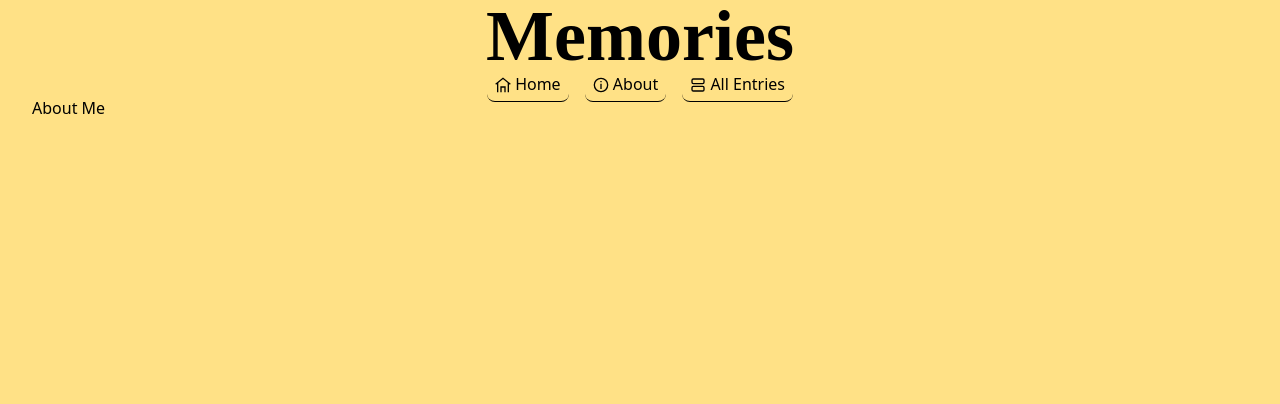
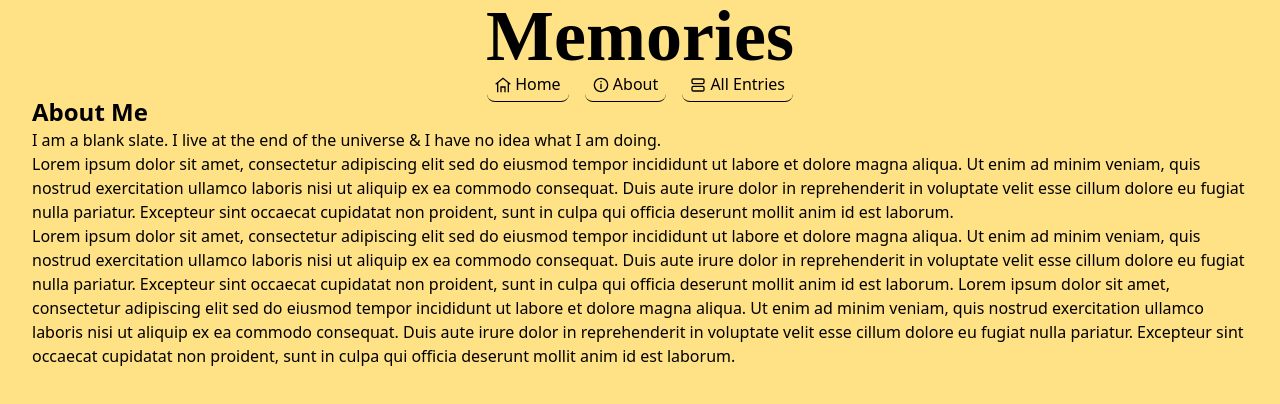
Before and after one commit to Duke0404/Memories-Frontend, a React (Create React App) app: page /about in a window 1280 px wide. Shown: the top 404 px of the page. Built offline with nearby package versions, Linux system fonts and the light colour scheme.

Commit message:
Added styles & placeholder text to front pages

```diff
--- a/src/Pages/About/About.tsx
+++ b/src/Pages/About/About.tsx
@@ -1,6 +1,25 @@
 const About = (): JSX.Element => (
     <>
-        <h1>About Me</h1>
+        <h1
+            className="
+                text-2xl
+                font-semibold
+            "
+        >
+            About Me
+        </h1>
+
+        <p>
+            I am a blank slate. I live at the end of the universe & I have no idea what I am doing.
+        </p>
+
+        <p>
+            Lorem ipsum dolor sit amet, consectetur adipiscing elit sed do eiusmod tempor incididunt ut labore et dolore magna aliqua. Ut enim ad minim veniam, quis nostrud exercitation ullamco laboris nisi ut aliquip ex ea commodo consequat. Duis aute irure dolor in reprehenderit in voluptate velit esse cillum dolore eu fugiat nulla pariatur. Excepteur sint occaecat cupidatat non proident, sunt in culpa qui officia deserunt mollit anim id est laborum.
+        </p>
+
+        <p>
+            Lorem ipsum dolor sit amet, consectetur adipiscing elit sed do eiusmod tempor incididunt ut labore et dolore magna aliqua. Ut enim ad minim veniam, quis nostrud exercitation ullamco laboris nisi ut aliquip ex ea commodo consequat. Duis aute irure dolor in reprehenderit in voluptate velit esse cillum dolore eu fugiat nulla pariatur. Excepteur sint occaecat cupidatat non proident, sunt in culpa qui officia deserunt mollit anim id est laborum. Lorem ipsum dolor sit amet, consectetur adipiscing elit sed do eiusmod tempor incididunt ut labore et dolore magna aliqua. Ut enim ad minim veniam, quis nostrud exercitation ullamco laboris nisi ut aliquip ex ea commodo consequat. Duis aute irure dolor in reprehenderit in voluptate velit esse cillum dolore eu fugiat nulla pariatur. Excepteur sint occaecat cupidatat non proident, sunt in culpa qui officia deserunt mollit anim id est laborum.
+        </p>
     </>
 )
 
--- a/src/Pages/Home/Home.tsx
+++ b/src/Pages/Home/Home.tsx
@@ -1,13 +1,20 @@
 const Home = (): JSX.Element => (
     <>
-        <h1>Home</h1>
+        <h1
+            className="
+                text-2xl
+                font-semibold
+            "
+        >
+            Home
+        </h1>
 
         <p>
-            Lorem ipsum dolor sit amet, consectetur adipiscing elit sed do eiusmod tempor incididunt ut labore et dolore magna aliqua. Ut enim ad minim veniam, quis nostrud exercitation ullamco laboris nisi ut aliquip ex ea commodo consequat. Duis aute irure dolor in reprehenderit in voluptate velit esse cillum dolore eu fugiat nulla pariatur. Excepteur sint occaecat cupidatat non proident, sunt in culpa qui officia deserunt mollit anim id est laborum.
+            This is a simple blog that I use to write about my experiences and thoughts. I hope you enjoy it.
         </p>
 
         <p>
-            Lorem ipsum dolor sit amet, consectetur adipiscing elit sed do eiusmod tempor incididunt ut labore et dolore magna aliqua. Ut enim ad minim veniam, quis nostrud exercitation ullamco laboris nisi ut aliquip ex ea commodo consequat. Duis aute irure dolor in reprehenderit in voluptate velit esse cillum dolore eu fugiat nulla pariatur. Excepteur sint occaecat cupidatat non proident, sunt in culpa qui officia deserunt mollit anim id est laborum. Lorem ipsum dolor sit amet, consectetur adipiscing elit sed do eiusmod tempor incididunt ut labore et dolore magna aliqua. Ut enim ad minim veniam, quis nostrud exercitation ullamco laboris nisi ut aliquip ex ea commodo consequat. Duis aute irure dolor in reprehenderit in voluptate velit esse cillum dolore eu fugiat nulla pariatur. Excepteur sint occaecat cupidatat non proident, sunt in culpa qui officia deserunt mollit anim id est laborum.
+            This is placeholder text. You can replace it with whatever you want. Lorem ipsum dolor sit amet, consectetur adipiscing elit sed do eiusmod tempor incididunt ut labore et dolore magna aliqua. Ut enim ad minim veniam, quis nostrud exercitation ullamco laboris nisi ut aliquip ex ea commodo consequat. Duis aute irure dolor in reprehenderit in voluptate velit esse cillum dolore eu fugiat nulla pariatur. Excepteur sint occaecat cupidatat non proident, sunt in culpa qui officia deserunt mollit anim id est laborum.
         </p>
     </>
 )
```
